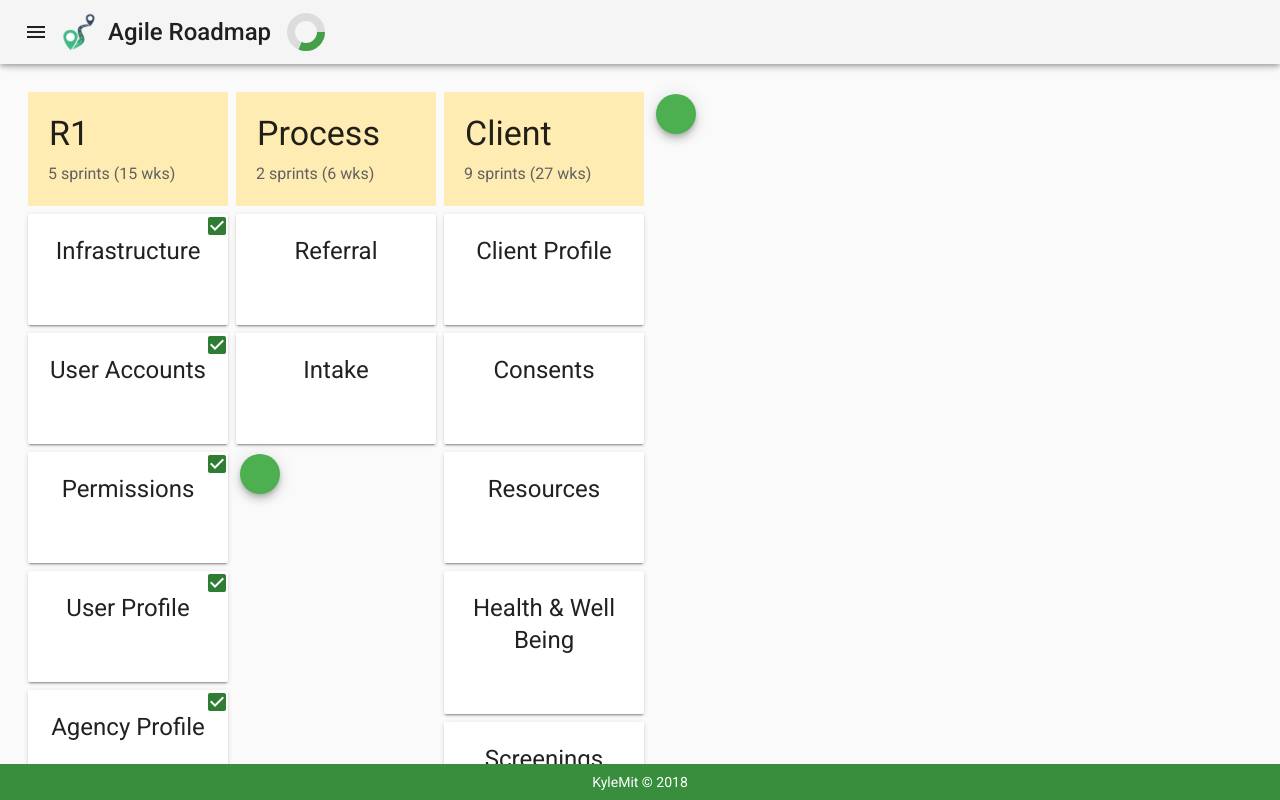
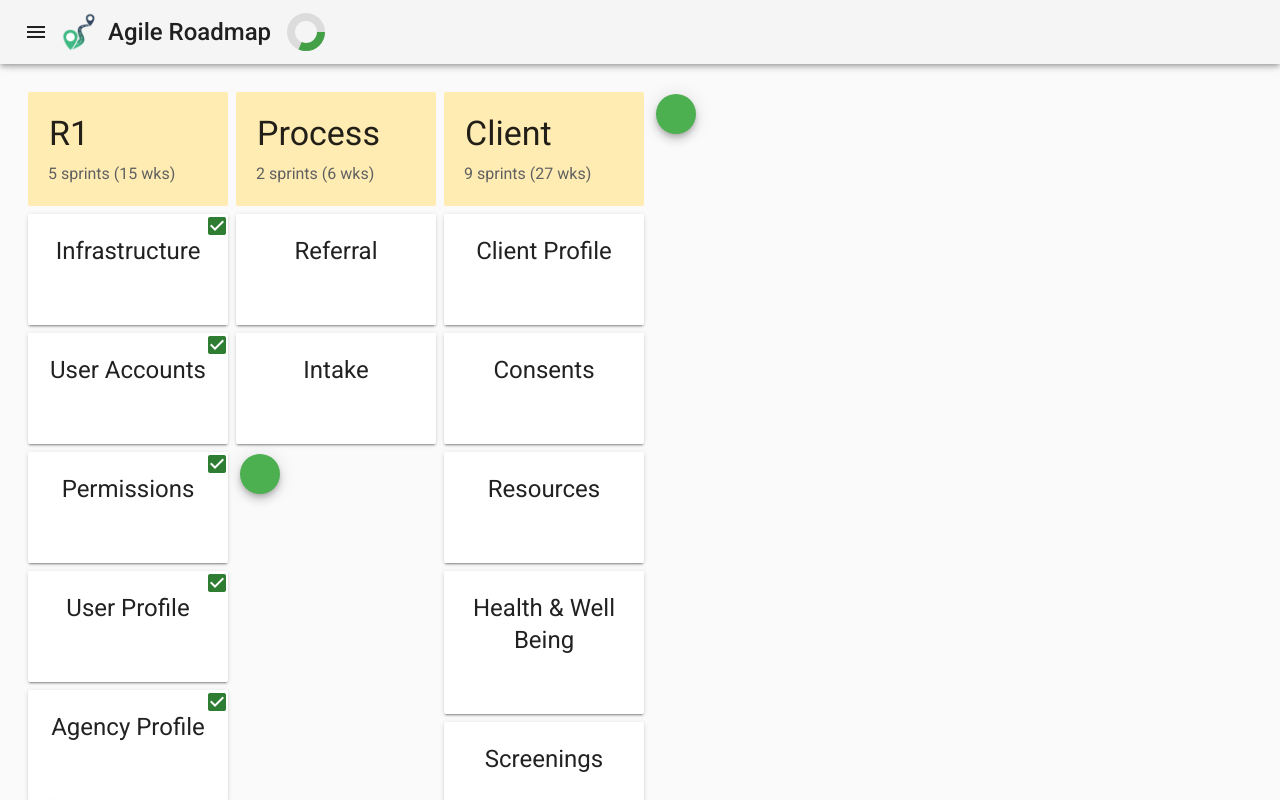
Before and after one commit to KyleMit/AgileRoadmap, a Vue app: page / in a window 1280 px wide. Shown: the top 800 px of the page. Built offline with nearby package versions, Linux system fonts and the light colour scheme; some icons are missing.

Commit message:
fixes #10 - move footer to side navbar - less guady

```diff
--- a/src/App.vue
+++ b/src/App.vue
@@ -40,10 +40,6 @@
       ></roadmap>
 
     </v-content>
-
-    <v-footer color="green darken-2" class="justify-center" app dark inset>
-      <span>KyleMit &copy; 2018</span>
-    </v-footer>
 
 
   </v-app>
--- a/src/components/settings-drawer.vue
+++ b/src/components/settings-drawer.vue
@@ -108,9 +108,13 @@
 
       </v-list>
 
-        <!-- <v-footer color="indigo" class="justify-center" app dark>
-          <span>KyleMit &copy; 2017</span>
-        </v-footer> -->
+        <v-footer color="light-green lighten-4"
+                  class="justify-center pl-0"
+                  inset app >
+          <span>
+            <a href="https://stackoverflow.com/users/1366033/kylemit">KyleMit</a>
+            &copy; 2018</span>
+        </v-footer>
 
     </v-navigation-drawer>
 </template>
```
